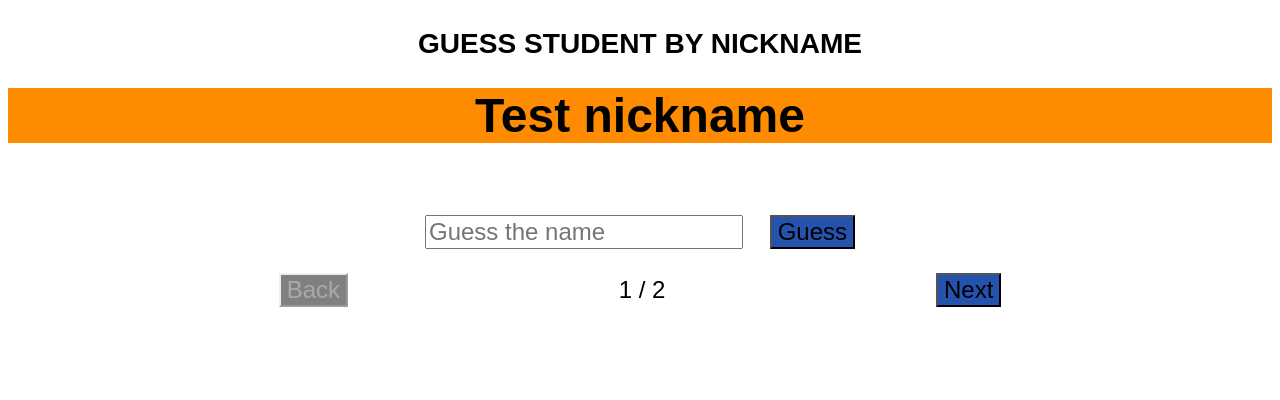
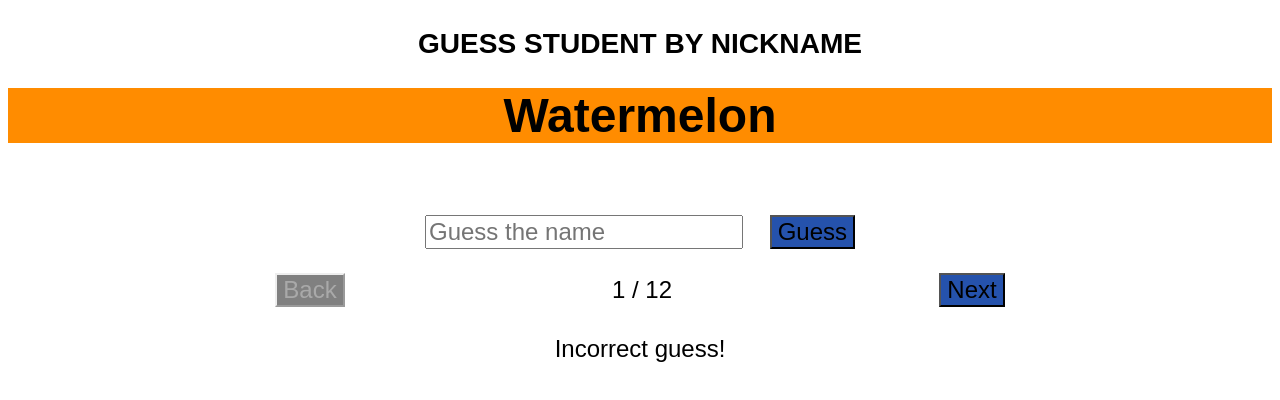
Before and after one commit to gohjy/TD2024, a plain HTML site: page guess-student-nickname/index.html in a window 1280 px wide. Both pictures are taken after a click on the button "Guess". Drawn offline with Linux system fonts and the light colour scheme; a web font is replaced by a local one.

Commit message:
Add names, make guess function

```diff
--- a/guess-student-nickname/index.html
+++ b/guess-student-nickname/index.html
@@ -23,6 +23,8 @@
 		<span id="prog">Waiting...</span>
 		<button id="next">Next</button>
 	</div>
+	<br/>
+	<div id="message"></div>
 	<script src="./script.js"></script>
 </body>
 
--- a/guess-student-nickname/script.js
+++ b/guess-student-nickname/script.js
@@ -4,17 +4,42 @@ let realname = document.getElementById("name");
 let backbut = document.getElementById("back");
 let nextbut = document.getElementById("next");
 let prog = document.getElementById("prog");
+let guess = document.getElementById("guess");
+let guessbut = document.getElementById("guess-button");
+let message = document.getElementById("message");
 
 let personinfo = [
 	null,
-	["Test nickname", "Test name"],
-	["Nickname2", "name2"]
+	["Watermelon", "Richelle"],
+	["Doughnut", "Emma"],
+	["Fishy", "Isabelle"],
+	["Avocado", "Jenevieve"],
+	["Axolotl", "Jaycus"],
+	["Fishball", "Yu-Yan"],
+	["Onion", "Leryn"],
+	["Mengzi", "Haoran"],
+	["Tiger", "Nicole"],
+	["Banana", "Sophie"],
+	["Corn", "Lucius"],
+	["Tomato", "Hugo"]
 ];
 
 let current = 1;
 const total = personinfo.length - 1;
 
 //function code
+function loadslide() {
+	if (!personinfo[current][2]) {
+		realname.classList.remove("guessed");
+	} else {
+		realname.classList.add("guessed");
+	}
+	nickname.textContent = personinfo[current][0];
+	realname.textContent = personinfo[current][1];
+	prog.textContent = `${current} / ${total}`;
+	message.textContent = "";
+}
+
 function prevslide() {
 	if (current == 1) {
 		backbut.setAttribute("disabled", "");
@@ -22,13 +47,12 @@ function prevslide() {
 	}
 	nextbut.removeAttribute("disabled");
 	current -= 1;
-	nickname.textContent = personinfo[current][0];
-	realname.textContent = personinfo[current][1];
-	prog.textContent = `${current} / ${total}`;
+	loadslide();
 	if (current == 1) {
 		backbut.setAttribute("disabled", "");
 	}
-};
+}
+
 function nextslide() {
 	if (current == total) {
 		nextbut.setAttribute("disabled", "");
@@ -36,17 +60,32 @@ function nextslide() {
 	}
 	backbut.removeAttribute("disabled");
 	current += 1;
-	nickname.textContent = personinfo[current][0];
-	realname.textContent = personinfo[current][1];
-	prog.textContent = `${current} / ${total}`;
+	loadslide();
 	if (current == total) {
 		nextbut.setAttribute("disabled", "");
 	}
 };
+
+function guesser() {
+	if (guess.value.toLowerCase() == personinfo[current][1].toLowerCase()) {
+		guess.value = "";
+		realname.classList.add("guessed");
+		personinfo[current][2] = true;
+		message.textContent = "";
+	} else {
+		guess.value = "";
+		message.textContent = "Incorrect guess!";
+	}
+}
 function setup() {
+	for (i of personinfo) {
+		if (i === null) continue;
+		i.push(false);
+	}
 	nickname.textContent = personinfo[current][0];
 	realname.textContent = personinfo[current][1];
 	prog.textContent = `${current} / ${total}`;
+	guessbut.addEventListener("click", guesser);
 };
 
 
--- a/guess-student-nickname/style.css
+++ b/guess-student-nickname/style.css
@@ -3,6 +3,7 @@
 body {
 	font-family: "New Amsterdam", sans-serif;
 	font-size: 150%;
+	text-align: center;
 }
 
 #header {
```
